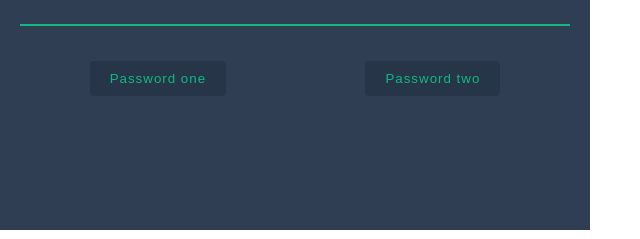
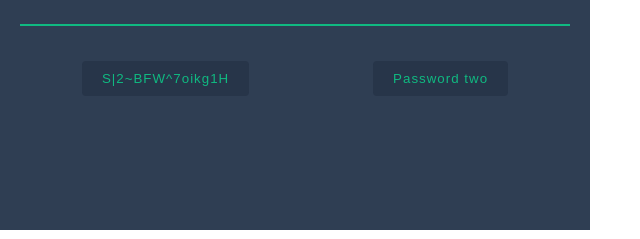
Before and after one commit to RaqibullahAshorzada/Password-Generator, a plain HTML site: page index.html in a window 1280 px wide. Both pictures are taken after a click on the button "Generate passwords". Shown: the part 210-449 px from the top of the page, 0-640 px from the left. Drawn offline with Linux system fonts and the light colour scheme.

Commit message:
created the first password

```diff
--- a/index.html
+++ b/index.html
@@ -19,13 +19,14 @@
                 <span>random Password</span>
             </h1>
             <p class="inner-box-paragraph">Never use an insecure passwrod again</p>
-            <button id="generate-password" onclick="generatePassword()">Generate passwords</button>
+            <button id="generate-password" onclick="passwordGenerator()">Generate passwords</button>
             <br><br>
             <hr>
             <div class="passwords">
-                <button id="password1">Password one</button>
+                <button id="password1">Password1</button>
                 <button id="password2">Password two</button>
             </div>
+
         </div>
     </div>
 
--- a/passwordGenerator.js
+++ b/passwordGenerator.js
@@ -1,2 +1,15 @@
 const characters = ["A","B","C","D","E","F","G","H","I","J","K","L","M","N","O","P","Q","R","S","T","U","V","W","X","Y","Z","a","b","c","d","e","f","g","h","i","j","k","l","m","n","o","p","q","r","s","t","u","v","w","x","y","z", "0", "1", "2", "3", "4", "5", "6", "7", "8", "9","~","`","!","@","#","$","%","^","&","*","(",")","_","-","+","=","{","[","}","]",",","|",":",";","<",">",".","?",
 "/"];
+
+
+let a = '';
+let dic = []
+function passwordGenerator() {
+    for(let i = 0 ; i <= 14 ; i++){
+    let rand = Math.floor(Math.random() * characters.length);
+    let pass1 = characters[rand];
+    a = a + pass1;
+    document.getElementById("password1").innerHTML =  a;
+
+}
+}
```
